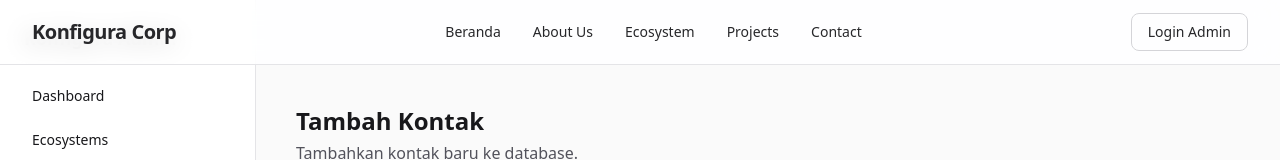
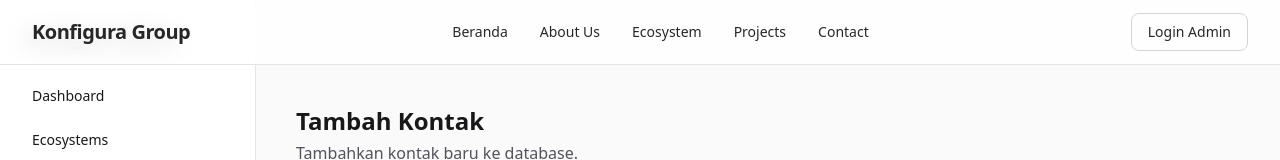
Before and after one commit to akhariss/uas-adm-server, a Next.js app in the folder web-dinamis/: page /admin/contacts/new in a window 1280 px wide. Shown: the top 160 px of the page. Built offline with nearby package versions, Linux system fonts and the light colour scheme.

Commit message:
kok gampang

```diff
--- a/web-dinamis/src/components/Navbar.tsx
+++ b/web-dinamis/src/components/Navbar.tsx
@@ -17,7 +17,7 @@ export default function Navbar() {
             href="/"
             className="text-xl font-bold text-primary-900 tracking-tight"
           >
-            Konfigura Corp
+            Konfigura Group
           </Link>
 
           <nav className="hidden md:flex items-center gap-8">
```
